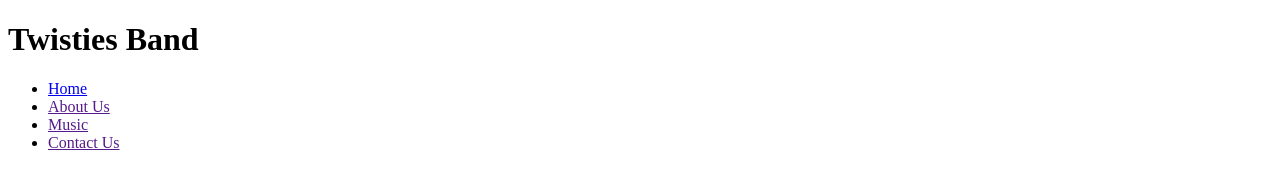
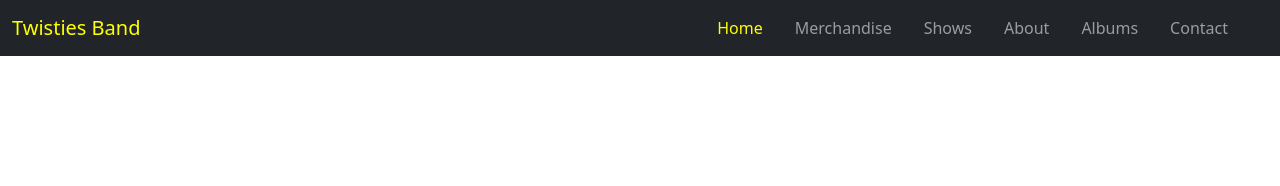
Before and after one commit to twisty147/twisties-band, a plain HTML site: page index.html in a window 1280 px wide. Drawn offline with nearby package versions, Linux system fonts and the light colour scheme.

Commit message:
Navigation bar successfully added

```diff
--- a/assets/css/styles.css
+++ b/assets/css/styles.css
@@ -0,0 +1,20 @@
+@media (min-width: 992px) {
+  .navbar-expand-lg .navbar-nav .nav-link {
+    padding-right: 1.5rem;
+    padding-left: 0.5rem;
+  }
+}
+
+.navbar-nav .nav-link.active,
+.navbar-nav .nav-link.show {
+    color: #FFFF00; /* Yellow color */
+}
+
+.navbar-brand {
+
+  color: #FFFF00;
+
+}
+.nav-link:hover {
+  color: #FFFF00;
+  }
--- a/index.html
+++ b/index.html
@@ -1,21 +1,74 @@
 <!DOCTYPE html>
 <html lang="en">
+
 <head>
   <meta charset="UTF-8" />
+  <meta name="viewport" content="width=device-width, initial-scale=1.0">
   <meta http-equiv="X-UA-Compatible" content="IE=edge" />
-    <meta name="viewport" content="width=device-width, initial-scale=1.0" />
-    <title>Twisties Band</title>
-    <link rel="stylesheet" href="">
+  <title>Twisties Band - Official Website</title>
+  <!-- Bootstrap  CSS-->
+  <link href="https://cdn.jsdelivr.net/npm/bootstrap@5.3.2/dist/css/bootstrap.min.css" rel="stylesheet"
+    integrity="sha384-T3c6CoIi6uLrA9TneNEoa7RxnatzjcDSCmG1MXxSR1GAsXEV/Dwwykc2MPK8M2HN" crossorigin="anonymous">
+
+
+  <!-- My CSS Script-->
+  <link rel="stylesheet" href="assets/css/styles.css">
 </head>
+
 <body>
-    <h1>Twisties Band</h1>
-    <nav>
-      <ul>
-        <li><a href="index.html">Home</a></li>
-        <li><a href="">About Us</a></li>
-        <li><a href="">Music</a></li>
-        <li><a href="">Contact Us</a></li>
+  <!-- Navigation Bar with dark styling, fixed at the top -->
+  <nav class="navbar navbar-dark bg-dark navbar-expand-lg fixed-top">
+    <div class="container-fluid">
+
+      <!-- Brand/logo and a toggle button for offcanvas navigation -->
+      <a class="navbar-brand" href="#">Twisties Band</a>
+      <button class="navbar-toggler" type="button" data-bs-toggle="offcanvas" data-bs-target="#offcanvasDarkNavbar"
+        aria-controls="offcanvasDarkNavbar" aria-label="Toggle navigation">
+        <span class="navbar-toggler-icon"></span>
+      </button>
+
+      <!-- Offcanvas navigation container -->
+      <div class="offcanvas offcanvas-end text-bg-dark" tabindex="-1" id="offcanvasDarkNavbar"
+        aria-labelledby="offcanvasDarkNavbarLabel">
+        <div class="offcanvas-header">
+          <h5 class="offcanvas-title" id="offcanvasDarkNavbarLabel">Twisties Band</h5>
+          <button type="button" class="btn-close btn-close-white" data-bs-dismiss="offcanvas"
+            aria-label="Close"></button>
+        </div>
+
+        <!-- Offcanvas navigation body -->
+        <div class="offcanvas-body">
+          <!-- Navigation links -->
+          <ul class="navbar-nav justify-content-end flex-grow-1 pe-3">
+            <li class="nav-item"><a class="nav-link active" aria-current="page" href="#">Home</a>
+            </li>
+            <li class="nav-item"><a class="nav-link" href="#">Merchandise</a>
+            </li>
+            <li class="nav-item"><a class="nav-link" href="#">Shows</a>
+            </li>
+            <li class="nav-item"><a class="nav-link" href="#">About</a>
+            </li>
+            <li class="nav-item"><a class="nav-link" href="#">Albums</a>
+            </li>
+
+            <li class="nav-item"><a class="nav-link" href="#">Contact</a>
+            </li>
           </ul>
+
+        </div>
+      </div>
+    </div>
   </nav>
+  <!-- Navigation End-->
+  </section>
+
+
+
+
+  <!-- Bootstrap  JS-->
+  <script src="https://cdn.jsdelivr.net/npm/bootstrap@5.3.2/dist/js/bootstrap.bundle.min.js"
+    integrity="sha384-C6RzsynM9kWDrMNeT87bh95OGNyZPhcTNXj1NW7RuBCsyN/o0jlpcV8Qyq46cDfL"
+    crossorigin="anonymous"></script>
 </body>
+
 </html>
```
Lines whose indentation alone changed are shown as unchanged.
